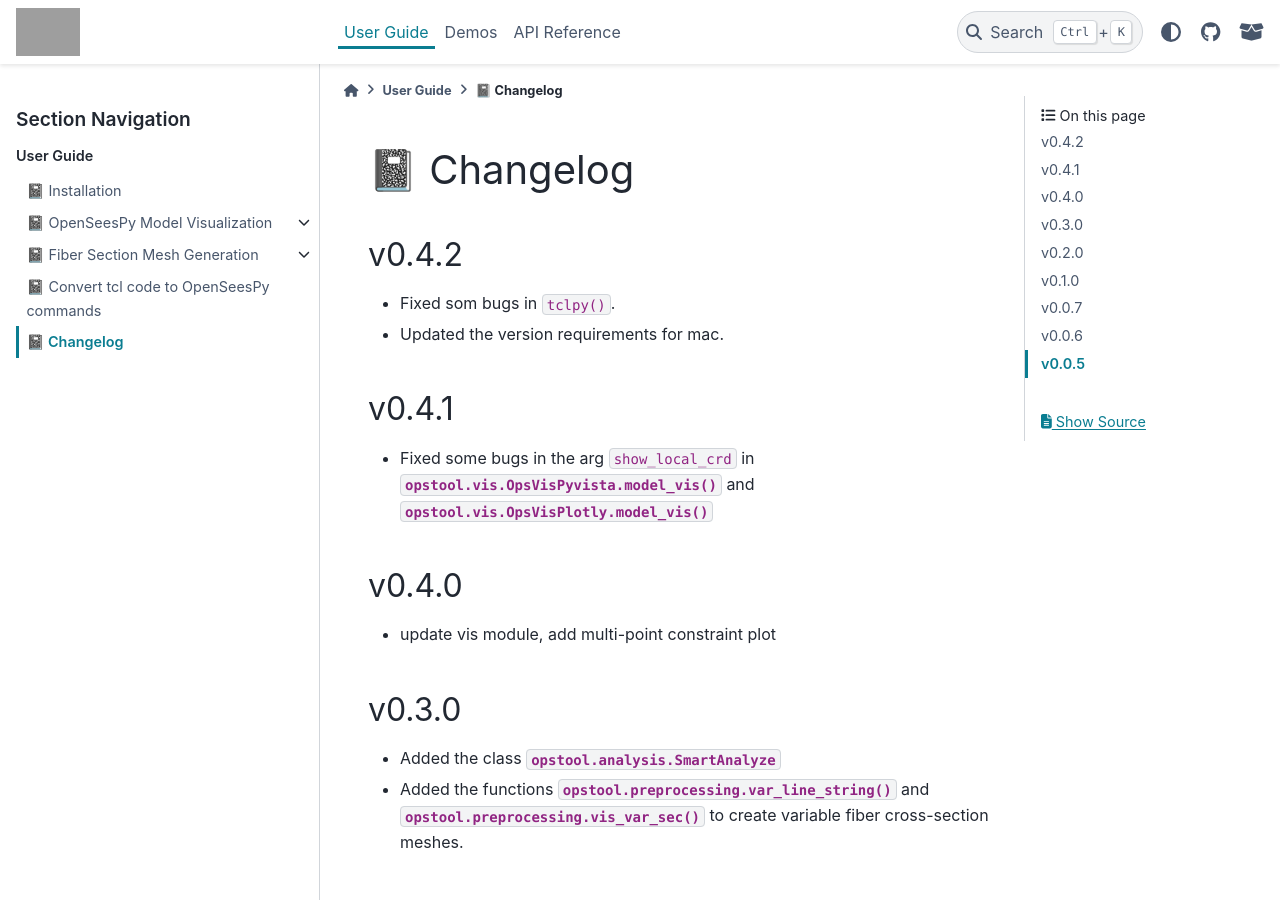
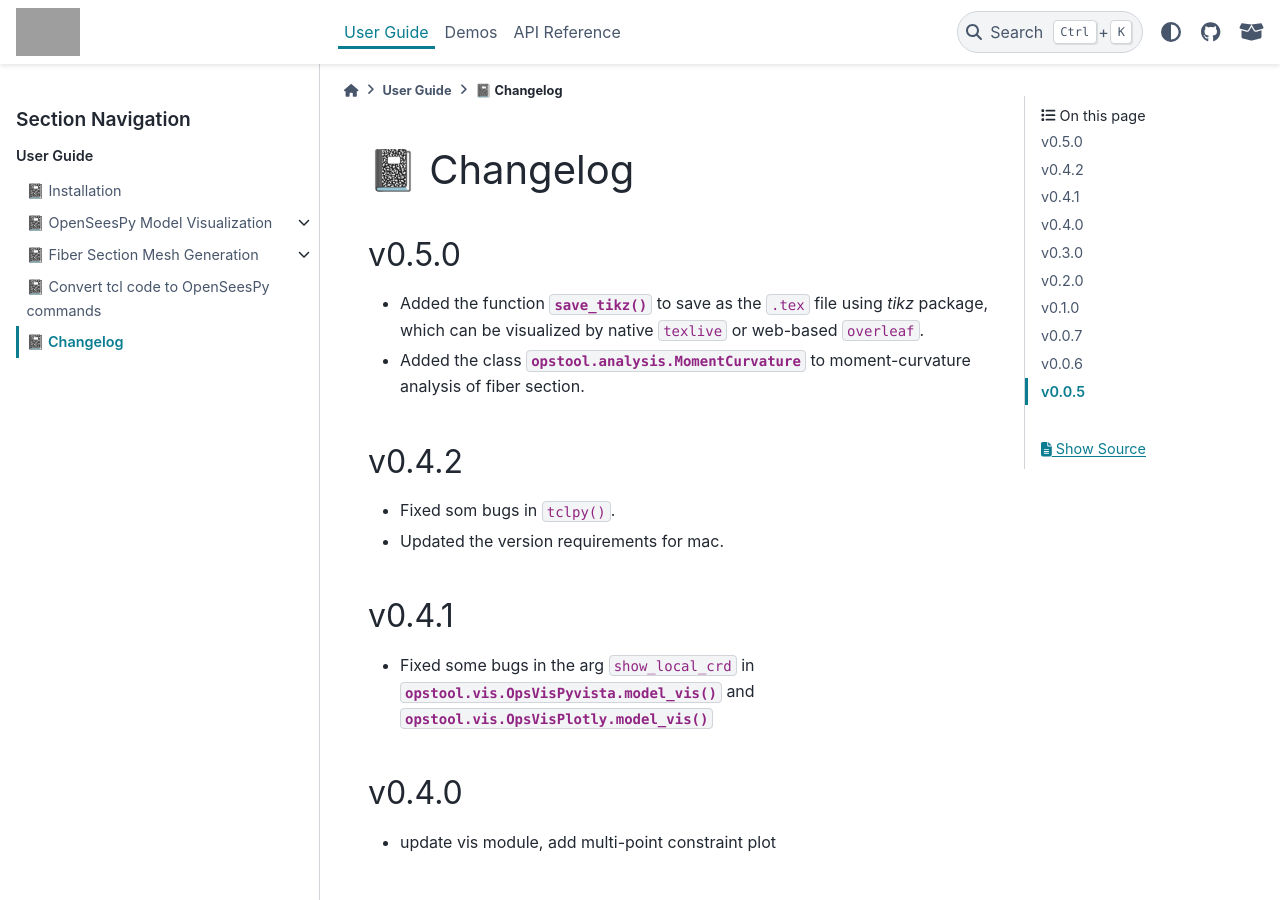
Before and after one commit to yexiang1992/opstool, a Sphinx documentation site: the page built from doc/source/CHANGELOG.rst, in a window 1280 px wide and 900 px high. Built offline with Sphinx 7.4.7 and the PyData theme 0.15.4, drawn with Linux system fonts in a browser that asks for light colours; pages that are not in the unit, such as notebooks, are missing from menus; the version number could not be read and is left out; grey boxes are pictures that could not be loaded.

Commit message:
update to v0.5.0

```diff
--- a/doc/source/CHANGELOG.rst
+++ b/doc/source/CHANGELOG.rst
@@ -1,5 +1,10 @@
 📓 Changelog
 =============
+
+v0.5.0
+-------
+- Added the function :func:`~opstool.vis.save_tikz` to save as the ``.tex`` file using `tikz` package, which can be visualized by native ``texlive`` or web-based ``overleaf``.
+- Added the class :class:`opstool.analysis.MomentCurvature` to moment-curvature analysis of fiber section.
 
 v0.4.2
 -------
--- a/setup.py
+++ b/setup.py
@@ -8,7 +8,7 @@ with open("README.md", "r") as fh:
 setup(
     name='opstool',
     version=__version__,
-    description='opensees toolbox',
+    description='openseespy toolbox',
     long_description=long_description,
     long_description_content_type="text/markdown",
     author='Yexiang Yan',
--- /dev/null
+++ b/src/opstool/__about__.py
@@ -0,0 +1 @@
+__version__ = "0.5.0"
```
Also changed, not shown: 13 other files.
